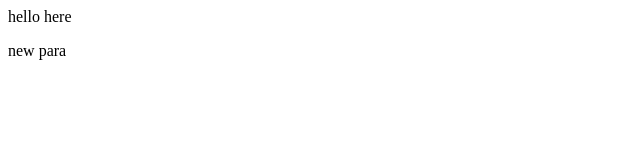
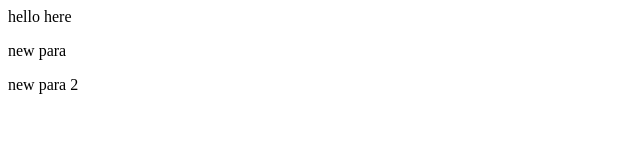
Before and after one commit to SHARLEEZ25/GitProSample, a plain HTML site: page index.html in a window 1280 px wide. Shown: the full height of the page, 0-640 px from the left. Drawn offline with Linux system fonts and the light colour scheme.

Commit message:
new feature2.0

```diff
--- a/index.html
+++ b/index.html
@@ -1,2 +1,3 @@
 <p>hello here</p>
 <p>new para</p>
+<p>new para 2 </p>
```
